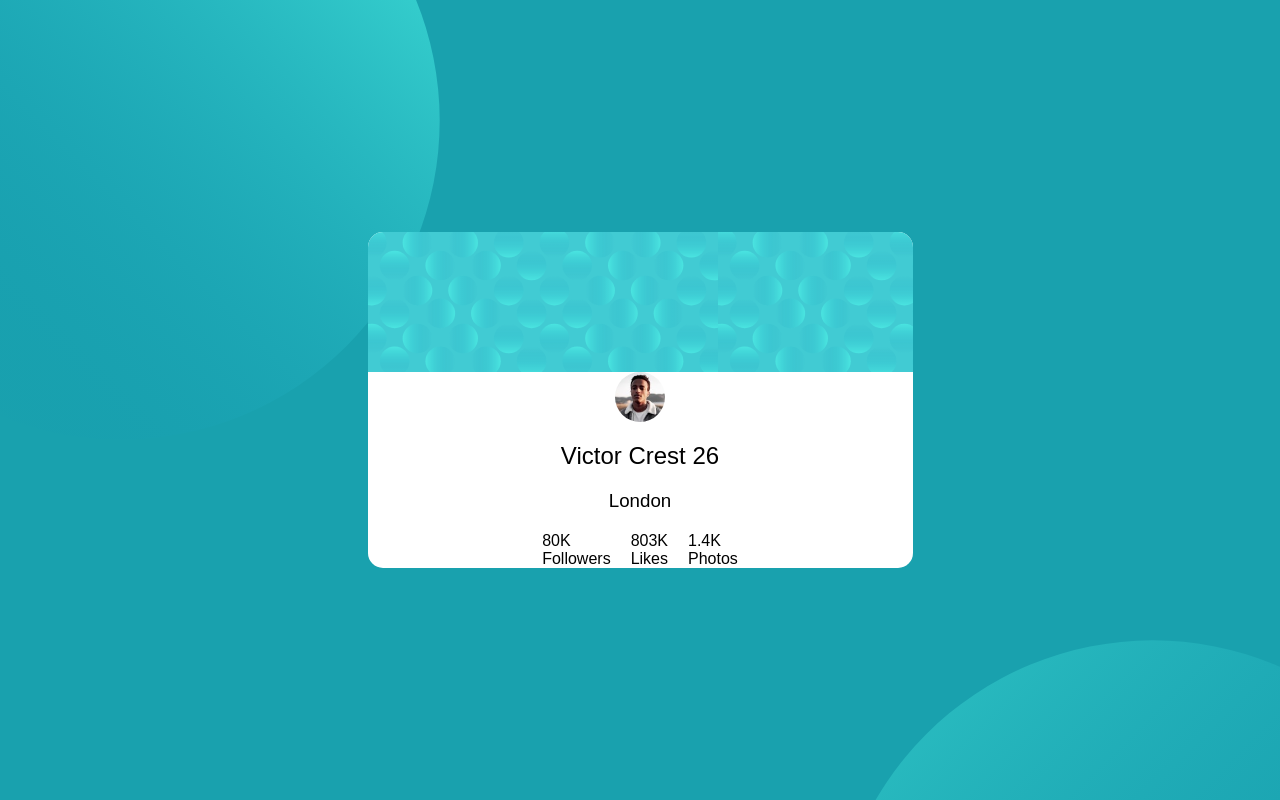
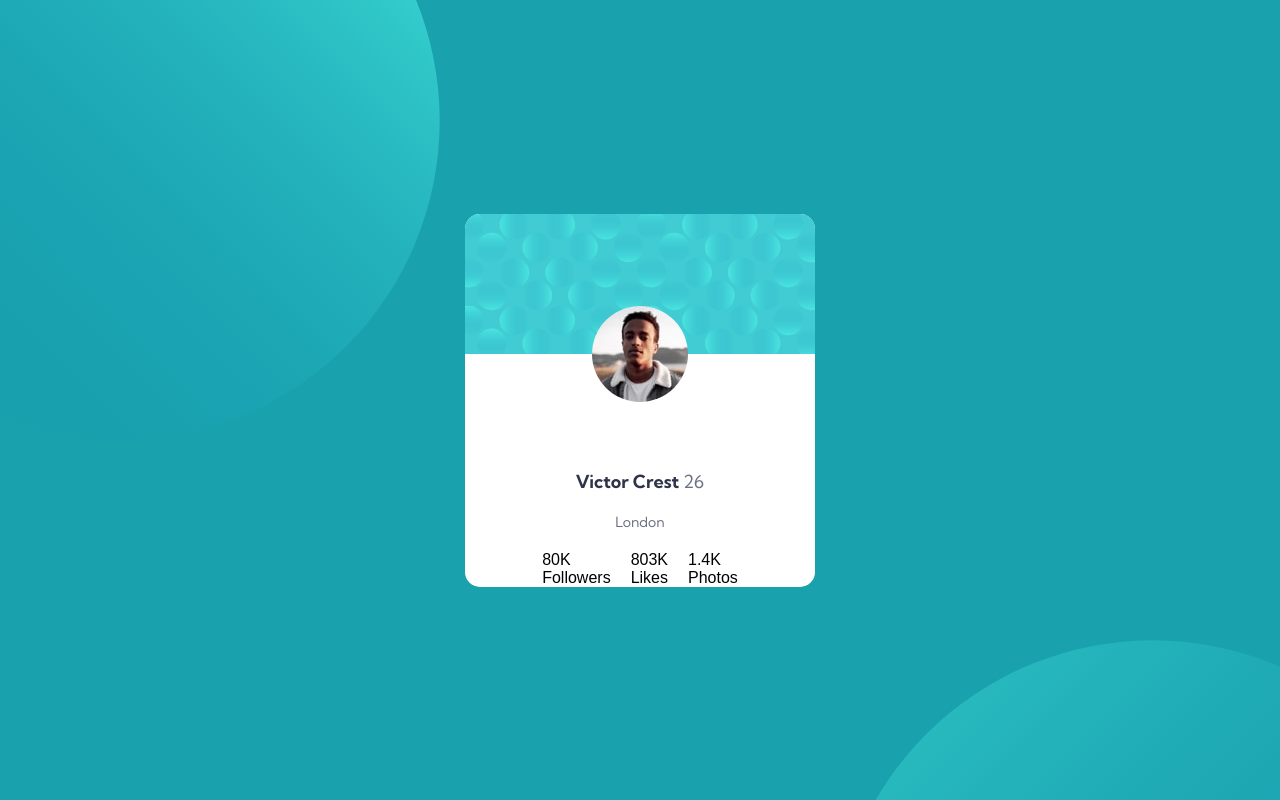
Before and after one commit to MATBMS/profile-card-component, a plain HTML site: page index.html in a window 1280 px wide. Drawn offline with Linux system fonts and the light colour scheme.

Commit message:
change profile image position

```diff
--- a/index.html
+++ b/index.html
@@ -13,7 +13,7 @@
     <main>
       <div class="container">
         <div class="card-header"></div>
-        <div class="profile"><img src="./images/image-victor.jpg" alt="image profile" class="profile-img">
+        <div class="profile"><img src="./assets/images/image-victor.jpg" alt="image profile" class="profile-img">
           <h2 class="name">Victor Crest <span class="age">26</span></h2>
           <h3 class="location">London</h3>
           <div class="stats">
--- a/styles.css
+++ b/styles.css
@@ -43,7 +43,31 @@ button {
 }
 
 /* == TYPOGRAPHY == */
+@font-face {
+  font-family: 'KumbhSans';
+  src: url('./assets/fonts/KumbhSans-VariableFont_YOPQ\,wght.ttf') format('truetype');
+}
 
+.name {
+  font-family: 'KumbhSans';
+  font-size: 18px;
+  font-weight: bold;
+  color: #2E3349;
+}
+
+.age {
+  font-family: 'KumbhSans';
+  font-size: 18px;
+  font-weight: 400;
+  color: #6B7082;
+}
+
+.location {
+  font-family: 'KumbhSans';
+  font-size: 14px;
+  font-weight: 400;
+  color: #6B7082;
+}
 
 /* == LAYOUT == */
 main {
@@ -51,7 +75,7 @@ main {
   justify-content: center;
   align-items: center;
   height: 100vh;
-  background-image: url(./images/bg-pattern-top.svg), url(./images/bg-pattern-bottom.svg);
+  background-image: url(./assets/images/bg-pattern-top.svg), url(./assets/images/bg-pattern-bottom.svg);
   background-position: -200px -200px, 130% 400%;
   background-repeat: no-repeat, no-repeat;
   background-size: 50%, 50%;
@@ -59,7 +83,7 @@ main {
 }
 
 .container {
-  width: 545px;
+  width: 350px;
   border-radius: 15px;
   background-color: #fff;
 }
@@ -67,7 +91,7 @@ main {
 /* == HEADER == */
 .card-header {
   height: 140px;
-  background-image: url(./images/bg-pattern-card.svg);
+  background-image: url(./assets/images/bg-pattern-card.svg);
   border-radius: 15px 15px 0px 0px;
 }
 
@@ -82,9 +106,12 @@ main {
 
 /* == PROFILE IMAGE == */
 .profile-img {
-  height: 50px;
-  width: 50px;
+  position: relative;
+  top: -48px;
+  height: 96px;
+  width: 96px;
   border-radius: 50%;
+  border: 5px white;
 }
 
 /* == STATS == */
```
Also changed, not shown: assets/fonts/KumbhSans-VariableFont_YOPQ,wght.ttf (added), assets/images/bg-pattern-bottom.svg (renamed from images/bg-pattern-bottom.svg), assets/images/bg-pattern-card.svg (renamed from images/bg-pattern-card.svg), assets/images/bg-pattern-top.svg (renamed from images/bg-pattern-top.svg), assets/images/favicon-32x32.png (renamed from images/favicon-32x32.png), assets/images/image-victor.jpg (renamed from images/image-victor.jpg).
